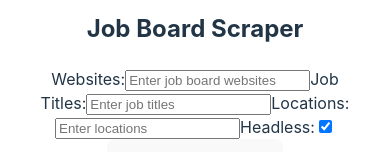
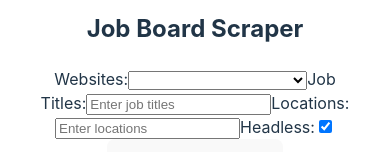
Before and after one commit to termainejenkins/General-Web-Scraper_vue, a Vue app: page / in a window 390 px wide. Both pictures are taken after a click on the button "Job Board". Shown: the part 496-648 px from the top of the page. Built offline with nearby package versions, Linux system fonts and the light colour scheme.

Commit message:
fixed issue with electron window being non responsive

```diff
--- /dev/null
+++ b/src/backend/JobBoardOptions.ts
@@ -0,0 +1,6 @@
+// src/backend/websiteOptions.ts
+export const websiteOptions = [
+    'monster.com',
+    'indeed.com',
+    'ziprecruiter.com',
+  ];
--- a/src/frontend/JobBoardScraper.vue
+++ b/src/frontend/JobBoardScraper.vue
@@ -3,7 +3,13 @@
     <div>
       <h2>Job Board Scraper</h2>
       <label for="websites">Websites:</label>
-      <input v-model="websites" type="text" id="websites" placeholder="Enter job board websites" />
+      <!-- <input v-model="websites" type="text" id="websites" placeholder="Enter job board websites" /> -->
+      <select v-model="selectedWebsite" id="websites">
+      <option value="">Select a job board website</option>
+      <option v-for="website in websiteOptions" :key="website" :value="website">
+        {{ website }}
+      </option>
+    </select>
 
       <label for="jobTitles">Job Titles:</label>
       <input v-model="jobTitles" type="text" id="jobTitles" placeholder="Enter job titles" />
@@ -21,6 +27,7 @@
 
   <script setup>
   import { ref } from 'vue';
+  import { websiteOptions } from '../backend/JobBoardOptions';
 
   const websites = ref('');
   const jobTitles = ref('');
```
Also changed, not shown: 1 other file (tests, documents, lock files or other folders).
